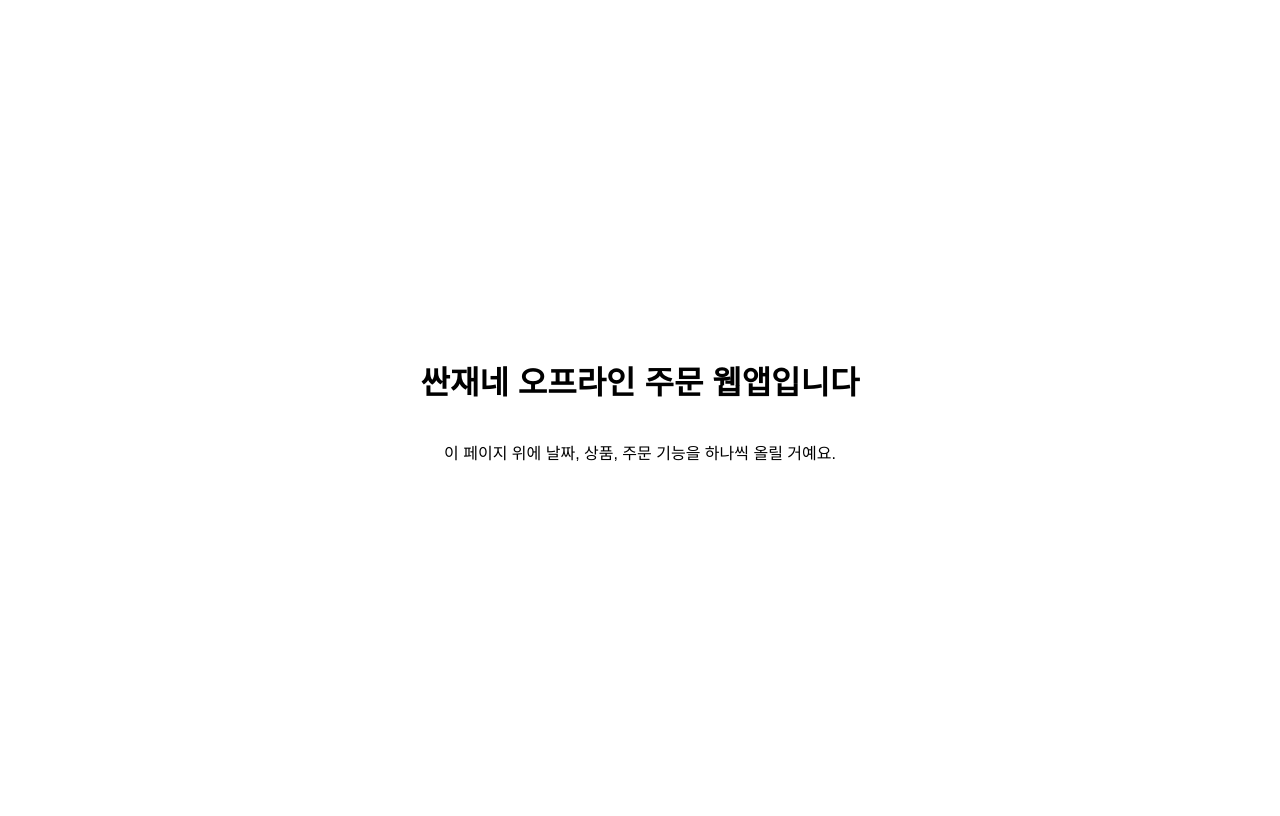
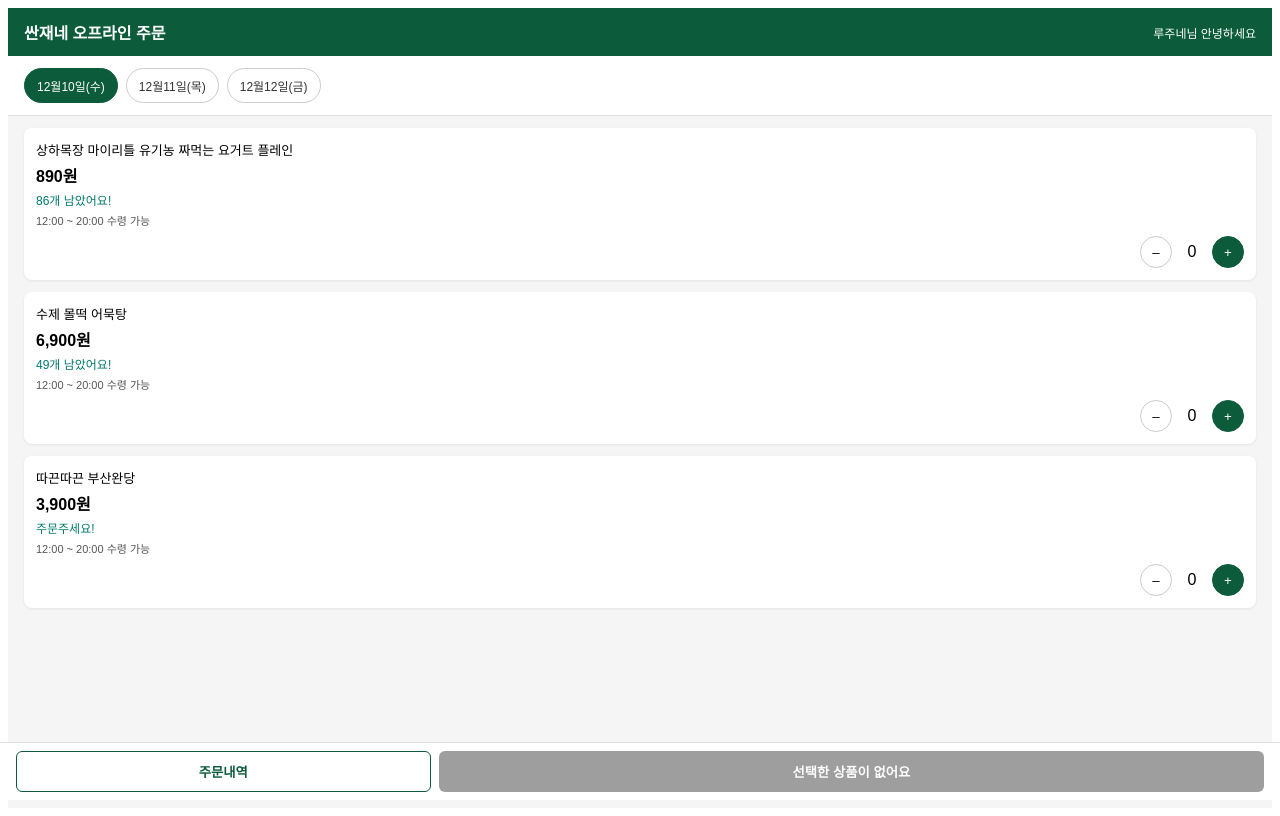
Before and after one commit to Lee-sangjae-jpg/ssanjae-offline-order, a Next.js app: page / in a window 1280 px wide. Built offline with nearby package versions, Linux system fonts and the light colour scheme.

Commit message:
Update index.js

```diff
--- a/pages/index.js
+++ b/pages/index.js
@@ -1,15 +1,252 @@
+import { useState } from "react";
+
+const dates = [
+  { id: "2025-12-10", label: "12월10일(수)" },
+  { id: "2025-12-11", label: "12월11일(목)" },
+  { id: "2025-12-12", label: "12월12일(금)" },
+];
+
+const products = [
+  {
+    id: 1,
+    name: "상하목장 마이리틀 유기농 짜먹는 요거트 플레인",
+    price: 890,
+    remaining: 86,
+    pickupTime: "12:00 ~ 20:00 수령 가능",
+    note: "86개 남았어요!",
+  },
+  {
+    id: 2,
+    name: "수제 몰떡 어묵탕",
+    price: 6900,
+    remaining: 49,
+    pickupTime: "12:00 ~ 20:00 수령 가능",
+    note: "49개 남았어요!",
+  },
+  {
+    id: 3,
+    name: "따끈따끈 부산완당",
+    price: 3900,
+    remaining: 394,
+    pickupTime: "12:00 ~ 20:00 수령 가능",
+    note: "주문주세요!",
+  },
+];
+
 export default function Home() {
+  const [selectedDate, setSelectedDate] = useState(dates[0].id);
+  const [quantities, setQuantities] = useState({});
+
+  const handleChangeQty = (productId, delta) => {
+    setQuantities((prev) => {
+      const current = prev[productId] || 0;
+      const next = current + delta;
+      if (next < 0) return prev;
+      return { ...prev, [productId]: next };
+    });
+  };
+
+  const totalItems = Object.values(quantities).reduce(
+    (sum, v) => sum + (v || 0),
+    0
+  );
+
   return (
-    <div style={{
-      minHeight: "100vh",
-      display: "flex",
-      flexDirection: "column",
-      justifyContent: "center",
-      alignItems: "center",
-      fontFamily: "sans-serif"
-    }}>
-      <h1>싼재네 오프라인 주문 웹앱입니다</h1>
-      <p>이 페이지 위에 날짜, 상품, 주문 기능을 하나씩 올릴 거예요.</p>
+    <div
+      style={{
+        minHeight: "100vh",
+        fontFamily: "sans-serif",
+        backgroundColor: "#f5f5f5",
+        display: "flex",
+        flexDirection: "column",
+      }}
+    >
+      {/* 상단 헤더 */}
+      <header
+        style={{
+          padding: "12px 16px",
+          backgroundColor: "#0c5c3b",
+          color: "white",
+          display: "flex",
+          justifyContent: "space-between",
+          alignItems: "center",
+        }}
+      >
+        <div style={{ fontWeight: "bold" }}>싼재네 오프라인 주문</div>
+        <div style={{ fontSize: "12px" }}>루주네님 안녕하세요</div>
+      </header>
+
+      {/* 날짜 탭 */}
+      <div
+        style={{
+          display: "flex",
+          gap: "8px",
+          padding: "12px 16px",
+          overflowX: "auto",
+          backgroundColor: "white",
+          borderBottom: "1px solid #e0e0e0",
+        }}
+      >
+        {dates.map((d) => {
+          const isActive = d.id === selectedDate;
+          return (
+            <button
+              key={d.id}
+              onClick={() => setSelectedDate(d.id)}
+              style={{
+                padding: "8px 12px",
+                borderRadius: "999px",
+                border: isActive ? "1px solid #0c5c3b" : "1px solid #cccccc",
+                backgroundColor: isActive ? "#0c5c3b" : "white",
+                color: isActive ? "white" : "#333",
+                fontSize: "12px",
+                cursor: "pointer",
+                whiteSpace: "nowrap",
+              }}
+            >
+              {d.label}
+            </button>
+          );
+        })}
+      </div>
+
+      {/* 상품 리스트 */}
+      <main
+        style={{
+          flex: 1,
+          padding: "12px 16px 80px",
+          overflowY: "auto",
+        }}
+      >
+        {products.map((p) => {
+          const qty = quantities[p.id] || 0;
+          return (
+            <div
+              key={p.id}
+              style={{
+                backgroundColor: "white",
+                borderRadius: "8px",
+                padding: "12px",
+                marginBottom: "12px",
+                boxShadow: "0 1px 3px rgba(0,0,0,0.08)",
+              }}
+            >
+              <div style={{ fontSize: "13px", marginBottom: "4px" }}>
+                {p.name}
+              </div>
+              <div
+                style={{
+                  fontWeight: "bold",
+                  fontSize: "16px",
+                  marginBottom: "4px",
+                }}
+              >
+                {p.price.toLocaleString()}원
+              </div>
+              <div style={{ fontSize: "12px", color: "#00796b" }}>
+                {p.note}
+              </div>
+              <div
+                style={{
+                  fontSize: "11px",
+                  color: "#555",
+                  marginTop: "4px",
+                  marginBottom: "8px",
+                }}
+              >
+                {p.pickupTime}
+              </div>
+
+              {/* 수량 조절 */}
+              <div
+                style={{
+                  display: "flex",
+                  justifyContent: "flex-end",
+                  alignItems: "center",
+                  gap: "8px",
+                }}
+              >
+                <button
+                  onClick={() => handleChangeQty(p.id, -1)}
+                  style={{
+                    width: "32px",
+                    height: "32px",
+                    borderRadius: "999px",
+                    border: "1px solid #cccccc",
+                    backgroundColor: "white",
+                    cursor: "pointer",
+                  }}
+                >
+                  –
+                </button>
+                <span style={{ minWidth: "24px", textAlign: "center" }}>
+                  {qty}
+                </span>
+                <button
+                  onClick={() => handleChangeQty(p.id, 1)}
+                  style={{
+                    width: "32px",
+                    height: "32px",
+                    borderRadius: "999px",
+                    border: "1px solid #0c5c3b",
+                    backgroundColor: "#0c5c3b",
+                    color: "white",
+                    cursor: "pointer",
+                  }}
+                >
+                  +
+                </button>
+              </div>
+            </div>
+          );
+        })}
+      </main>
+
+      {/* 하단 주문 영역 */}
+      <footer
+        style={{
+          position: "fixed",
+          left: 0,
+          right: 0,
+          bottom: 0,
+          padding: "8px 16px",
+          backgroundColor: "white",
+          borderTop: "1px solid #e0e0e0",
+          display: "flex",
+          gap: "8px",
+        }}
+      >
+        <button
+          style={{
+            flex: 1,
+            padding: "10px 0",
+            borderRadius: "6px",
+            border: "1px solid #0c5c3b",
+            backgroundColor: "white",
+            color: "#0c5c3b",
+            fontWeight: "bold",
+            cursor: "pointer",
+          }}
+        >
+          주문내역
+        </button>
+        <button
+          style={{
+            flex: 2,
+            padding: "10px 0",
+            borderRadius: "6px",
+            border: "none",
+            backgroundColor: totalItems > 0 ? "#0c5c3b" : "#9e9e9e",
+            color: "white",
+            fontWeight: "bold",
+            cursor: totalItems > 0 ? "pointer" : "default",
+          }}
+        >
+          {totalItems > 0
+            ? `${totalItems}개 주문하기`
+            : "선택한 상품이 없어요"}
+        </button>
+      </footer>
     </div>
   );
 }
```
